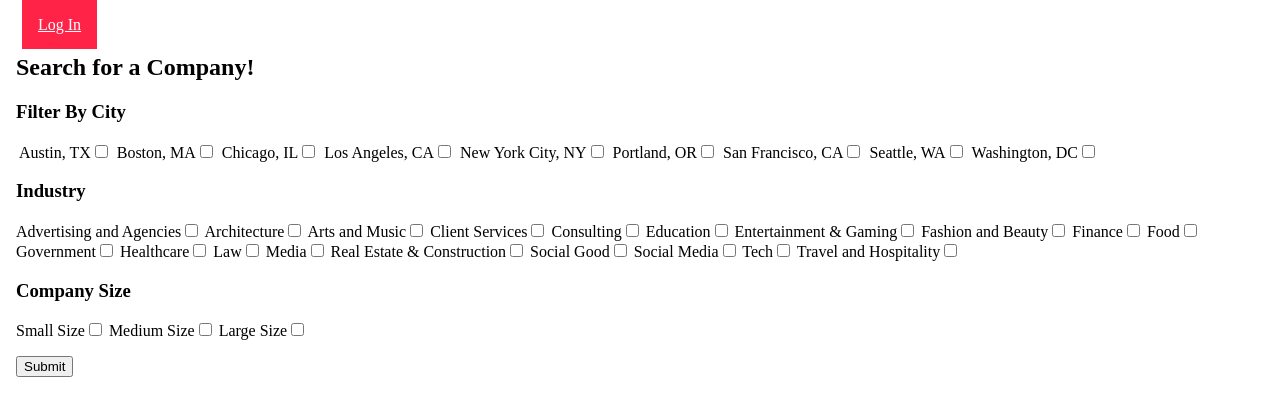
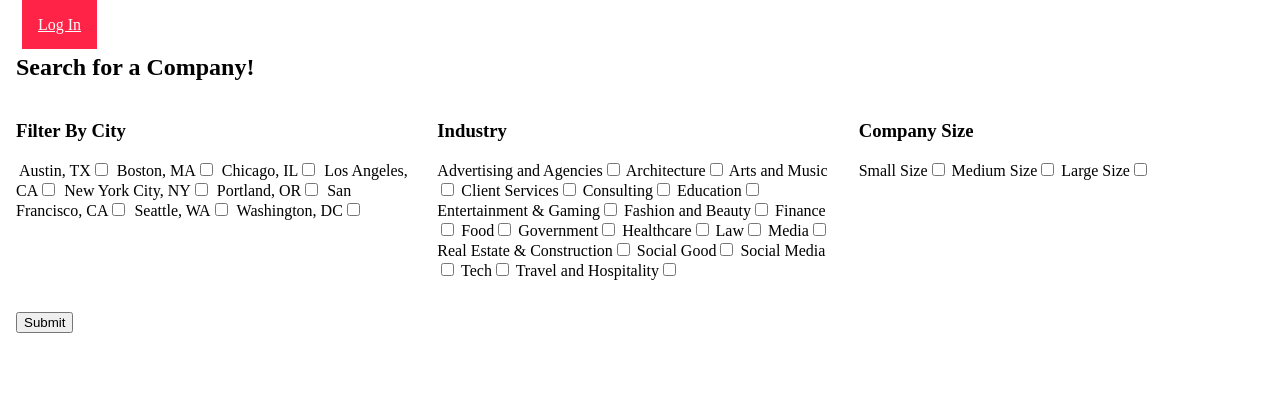
Before and after one commit to siobhanpmahoney/app-tracker, a React (Create React App) app: page /search/companies in a window 1280 px wide. Shown: the top 416 px of the page. Built offline with nearby package versions, Linux system fonts and the light colour scheme; a web font is replaced by a local one.

Commit message:
css kind of ok

```diff
--- a/src/App.css
+++ b/src/App.css
@@ -40,19 +40,32 @@
   grid-auto-flow: dense;
 }
 
-.jobFilterCategory {
+.companyFilters {
+  display: grid;
+  grid-gap: 16px;
+  grid-template-columns: repeat(2, 1fr) minmax(50px, 1fr);
+  grid-template-rows: repeat(10, min-content);
+  grid-auto-flow: dense;
+}
+
+.jobFilterCategory .locationList {
   grid-column: 1 / span 1;
 }
 
-.jobFilterLevel {
-  grid-column: 2 / span 1;
+.jobFilterLevel .industryFilter {
+  grid-column: 2 / span 2;
 }
 
-.jobFilterLocation {
+.jobFilterLocation .sizeFilter {
   grid-column: 3 / span 1;
 }
 
 .searchContainerResults {
+  grid-column: 1 / span 3;
+  grid-auto-flow: dense;
+}
+
+.companySearchResults {
   grid-column: 1 / span 3;
   grid-auto-flow: dense;
 }
@@ -157,7 +170,7 @@
 }
 
 .myJobDetailDescrip {
-  grid-column: 1 / span 2;
+  grid-column: 1 / span 3;
   /* grid-row: 3 / span 4; */
 
 }
--- a/src/components/companyExplorer/CompanyFilter.js
+++ b/src/components/companyExplorer/CompanyFilter.js
@@ -8,7 +8,7 @@ const CompanyFilter = ({industrySelectListener, handleCompanySearchSubmit, indus
   const sizeOptions=["Small Size", "Medium Size", "Large Size"]
 
   return (
-    <div>
+    <div className="companyFilters">
     <div className="locationList">
       <h3>Filter By City</h3>
       <label style={{padding:"3px"}}>Austin, TX
@@ -50,7 +50,7 @@ const CompanyFilter = ({industrySelectListener, handleCompanySearchSubmit, indus
 
     </div>
 
-    <div className="industries">
+    <div className="industryFilter">
     <h3>Industry</h3>
     {industryOptions.map((industry) => {
     return <label> {industry}
@@ -60,7 +60,7 @@ const CompanyFilter = ({industrySelectListener, handleCompanySearchSubmit, indus
 
   </div>
 
-  <div className="sizes">
+  <div className="sizeFilter">
     <h3>Company Size</h3>
   {sizeOptions.map((size) => {
     return <label>{size}
```
